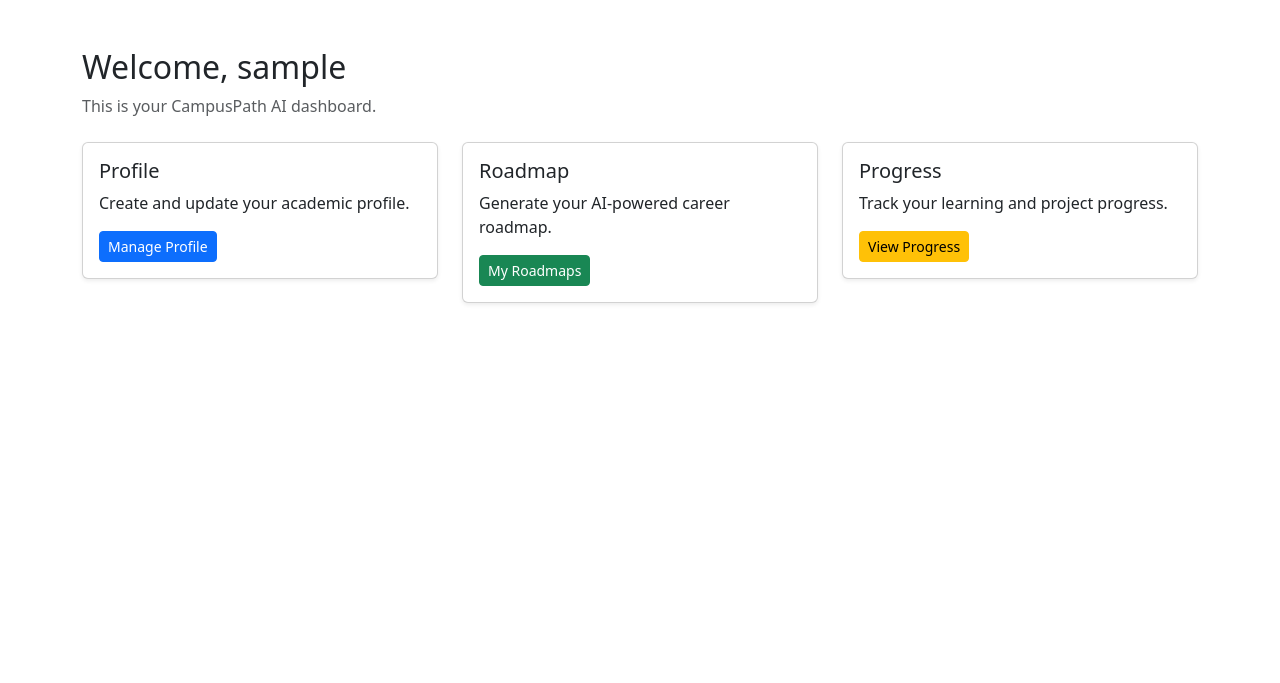
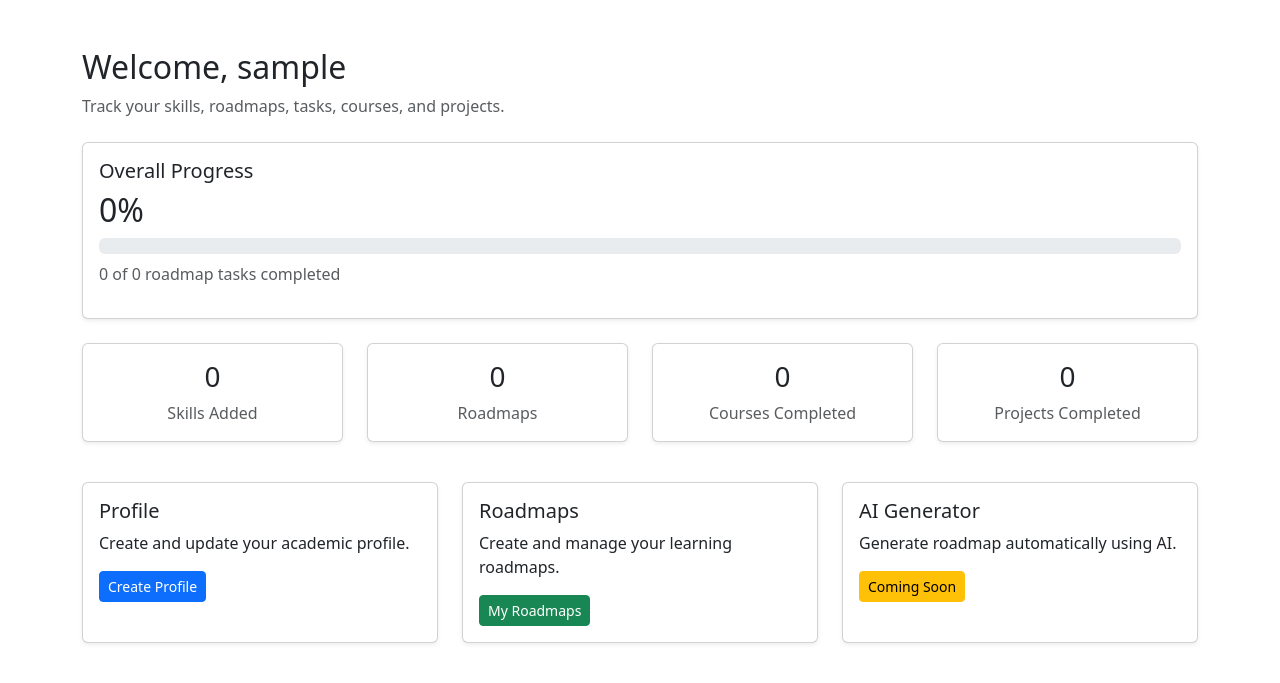
Before and after one commit to Manav1234git/campuspath-ai, a Django app: page /dashboard/ in a window 1280 px wide. Shown: the part 56-739 px from the top of the page. Run offline with Django 5.2, Linux system fonts and the light colour scheme; the visitor is signed in with stand-in values (Sample User, id 1).

Commit message:
Add dashboard analytics

```diff
--- a/campuspath/accounts/views.py
+++ b/campuspath/accounts/views.py
@@ -2,7 +2,8 @@ from django.shortcuts import render, redirect
 from django.contrib.auth.models import User
 from django.contrib import auth
 from django.contrib.auth.decorators import login_required
-
+from profiles.models import Profile, ProfileSkill
+from roadmap.models import Roadmap, Task, CourseRecommendation, ProjectRecommendation
 
 def home(request):
     return render(request, "home.html")
@@ -57,7 +58,52 @@ def login_view(request):
 
 @login_required
 def dashboard(request):
-    return render(request, "accounts/dashboard.html")
+    profile = Profile.objects.filter(user=request.user).first()
+
+    total_skills = 0
+    total_roadmaps = 0
+    total_tasks = 0
+    completed_tasks = 0
+    completed_courses = 0
+    completed_projects = 0
+    overall_progress = 0
+
+    if profile:
+        total_skills = ProfileSkill.objects.filter(profile=profile).count()
+        roadmaps = Roadmap.objects.filter(profile=profile)
+        total_roadmaps = roadmaps.count()
+
+        total_tasks = Task.objects.filter(milestone__roadmap__in=roadmaps).count()
+        completed_tasks = Task.objects.filter(
+            milestone__roadmap__in=roadmaps,
+            is_completed=True
+        ).count()
+
+        completed_courses = CourseRecommendation.objects.filter(
+            roadmap__in=roadmaps,
+            is_completed=True
+        ).count()
+
+        completed_projects = ProjectRecommendation.objects.filter(
+            roadmap__in=roadmaps,
+            is_completed=True
+        ).count()
+
+        if total_tasks > 0:
+            overall_progress = int((completed_tasks / total_tasks) * 100)
+
+    context = {
+        "profile": profile,
+        "total_skills": total_skills,
+        "total_roadmaps": total_roadmaps,
+        "total_tasks": total_tasks,
+        "completed_tasks": completed_tasks,
+        "completed_courses": completed_courses,
+        "completed_projects": completed_projects,
+        "overall_progress": overall_progress,
+    }
+
+    return render(request, "accounts/dashboard.html", context)
 
 
 def logout_view(request):
--- a/campuspath/roadmap/models.py
+++ b/campuspath/roadmap/models.py
@@ -38,6 +38,8 @@ class ProjectRecommendation(models.Model):
     title = models.CharField(max_length=150)
     description = models.TextField()
     difficulty_level = models.CharField(max_length=50)
+    is_completed = models.BooleanField(default=False)
+    completed_at = models.DateTimeField(null=True, blank=True)
 
     def __str__(self):
         return self.title
@@ -48,6 +50,8 @@ class CourseRecommendation(models.Model):
     title = models.CharField(max_length=150)
     platform = models.CharField(max_length=100)
     link = models.URLField(blank=True)
+    is_completed = models.BooleanField(default=False)
+    completed_at = models.DateTimeField(null=True, blank=True)
 
     def __str__(self):
         return self.title
--- a/campuspath/roadmap/urls.py
+++ b/campuspath/roadmap/urls.py
@@ -21,4 +21,11 @@ path("<int:pk>/delete/", views.delete_roadmap, name="delete_roadmap"),
 path("<int:roadmap_id>/course/add/", views.add_course, name="add_course"),
 path("course/<int:pk>/edit/", views.edit_course, name="edit_course"),
 path("course/<int:pk>/delete/", views.delete_course, name="delete_course"),
+
+path("<int:roadmap_id>/project/add/", views.add_project, name="add_project"),
+path("project/<int:pk>/edit/", views.edit_project, name="edit_project"),
+path("project/<int:pk>/delete/", views.delete_project, name="delete_project"),
+
+path("course/<int:pk>/toggle/", views.toggle_course, name="toggle_course"),
+path("project/<int:pk>/toggle/", views.toggle_project, name="toggle_project"),
 ]
--- a/campuspath/templates/accounts/dashboard.html
+++ b/campuspath/templates/accounts/dashboard.html
@@ -1,40 +1,98 @@
 {% extends 'base.html' %}
 
 {% block content %}
-<h2>Welcome, {{ request.user.username }}</h2>
-<p class="text-muted">This is your CampusPath AI dashboard.</p>
+<h2 class="mb-2">Welcome, {{ request.user.username }}</h2>
+<p class="text-muted mb-4">Track your skills, roadmaps, tasks, courses, and projects.</p>
 
-<div class="row mt-4">
-    <div class="col-md-4">
-        <div class="card shadow-sm">
+<div class="card shadow-sm mb-4">
+    <div class="card-body">
+        <h5>Overall Progress</h5>
+        <h2>{{ overall_progress }}%</h2>
+
+        <div class="progress">
+            <div class="progress-bar bg-success"
+                 role="progressbar"
+                 style="width: {{ overall_progress }}%;">
+                {{ overall_progress }}%
+            </div>
+        </div>
+
+        <p class="text-muted mt-2">
+            {{ completed_tasks }} of {{ total_tasks }} roadmap tasks completed
+        </p>
+    </div>
+</div>
+
+<div class="row mb-4">
+    <div class="col-md-3 mb-3">
+        <div class="card shadow-sm text-center">
             <div class="card-body">
-                <h5>Profile</h5>
-                <p>Create and update your academic profile.</p>
-             <a href="{% url 'my_profile' %}" class="btn btn-primary btn-sm">
-    Manage Profile
-</a>
+                <h3>{{ total_skills }}</h3>
+                <p class="text-muted mb-0">Skills Added</p>
             </div>
         </div>
     </div>
 
-    <div class="col-md-4">
-        <div class="card shadow-sm">
+    <div class="col-md-3 mb-3">
+        <div class="card shadow-sm text-center">
             <div class="card-body">
-                <h5>Roadmap</h5>
-                <p>Generate your AI-powered career roadmap.</p>
-               <a href="{% url 'my_roadmaps' %}" class="btn btn-success btn-sm">
-    My Roadmaps
-</a>
+                <h3>{{ total_roadmaps }}</h3>
+                <p class="text-muted mb-0">Roadmaps</p>
             </div>
         </div>
     </div>
 
-    <div class="col-md-4">
-        <div class="card shadow-sm">
+    <div class="col-md-3 mb-3">
+        <div class="card shadow-sm text-center">
             <div class="card-body">
-                <h5>Progress</h5>
-                <p>Track your learning and project progress.</p>
-                <a href="#" class="btn btn-warning btn-sm">View Progress</a>
+                <h3>{{ completed_courses }}</h3>
+                <p class="text-muted mb-0">Courses Completed</p>
+            </div>
+        </div>
+    </div>
+
+    <div class="col-md-3 mb-3">
+        <div class="card shadow-sm text-center">
+            <div class="card-body">
+                <h3>{{ completed_projects }}</h3>
+                <p class="text-muted mb-0">Projects Completed</p>
+            </div>
+        </div>
+    </div>
+</div>
+
+<div class="row mt-4">
+    <div class="col-md-4 mb-3">
+        <div class="card shadow-sm h-100">
+            <div class="card-body">
+                <h5>Profile</h5>
+                <p>Create and update your academic profile.</p>
+
+                {% if profile %}
+                    <a href="{% url 'my_profile' %}" class="btn btn-primary btn-sm">Manage Profile</a>
+                {% else %}
+                    <a href="{% url 'create_profile' %}" class="btn btn-primary btn-sm">Create Profile</a>
+                {% endif %}
+            </div>
+        </div>
+    </div>
+
+    <div class="col-md-4 mb-3">
+        <div class="card shadow-sm h-100">
+            <div class="card-body">
+                <h5>Roadmaps</h5>
+                <p>Create and manage your learning roadmaps.</p>
+                <a href="{% url 'my_roadmaps' %}" class="btn btn-success btn-sm">My Roadmaps</a>
+            </div>
+        </div>
+    </div>
+
+    <div class="col-md-4 mb-3">
+        <div class="card shadow-sm h-100">
+            <div class="card-body">
+                <h5>AI Generator</h5>
+                <p>Generate roadmap automatically using AI.</p>
+                <a href="#" class="btn btn-warning btn-sm">Coming Soon</a>
             </div>
         </div>
     </div>
```
Also changed, not shown: campuspath/roadmap/forms.py (+15 -1 lines), campuspath/roadmap/views.py (+101 -2 lines), campuspath/templates/roadmap/add_project.html (added, +23 -0 lines), campuspath/templates/roadmap/delete_project.html (added, +19 -0 lines), campuspath/templates/roadmap/edit_project.html (added, +22 -0 lines), campuspath/templates/roadmap/roadmap_detail.html (+88 -1 lines), campuspath/roadmap/migrations/0002_courserecommendation_completed_at_and_more.py (added).
